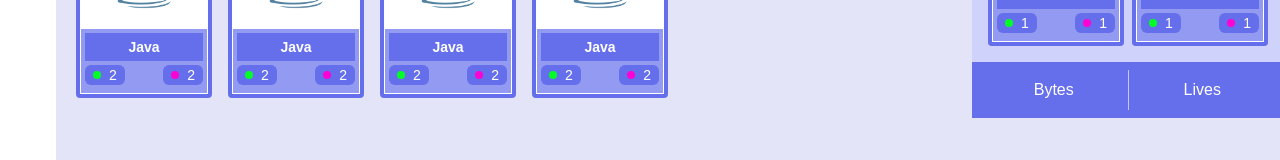
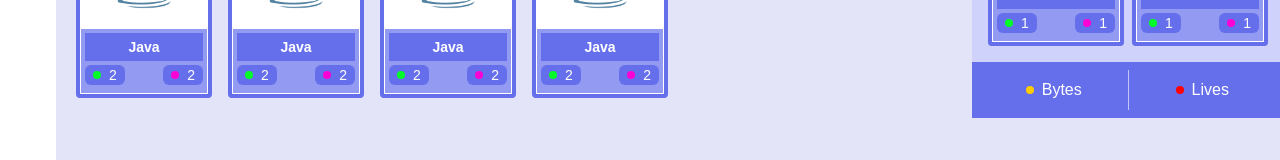
Before and after one commit to Prof-Rosario-UCLA/wizard-0x65, a Next.js app: page /shop in a window 1280 px wide. Shown: the part 546-706 px from the top of the page. Built offline with nearby package versions, Linux system fonts and the light colour scheme.

Commit message:
buying card with currency added

```diff
--- a/src/actions.ts
+++ b/src/actions.ts
@@ -171,6 +171,41 @@ export async function getGameState(gameId: number) {
     };
 }
 
+export async function buyCard(gameId: number, cardCost: number) {
+    const player = await getPlayer({ shouldRedirect: false });
+    if (!player) return { success: false, error: "Player not found" };
+
+    const game = await prisma.game.findUnique({
+        where: {
+            playerId: player.id,
+            id: gameId,
+        },
+        include: {
+            rounds: {
+                orderBy: { number: "asc" },
+            },
+        },
+    });
+
+    if (!game || game.rounds.length === 0) {
+        return { success: false, error: "Game or round not found" };
+    }
+
+    const latestRound = game.rounds[game.rounds.length - 1];
+    const newBytes = latestRound.bytes - cardCost;
+
+    if (newBytes < 0) {
+        return { success: false, error: "Not enough bytes" };
+    }
+
+    await prisma.round.update({
+        where: { id: latestRound.id },
+        data: { bytes: newBytes },
+    });
+
+    return { success: true, bytes: newBytes };
+}
+
 export type ClientGameState = NonNullable<
     Awaited<ReturnType<typeof getGameState>>
 >;
--- a/src/app/components/game-controller.tsx
+++ b/src/app/components/game-controller.tsx
@@ -3,7 +3,7 @@
 import { Shop } from "./shop";
 import { cards } from "~/simulation/cards";
 import { Simulation } from "./simulation";
-import { addCardToDeck, beginRound, ClientGameState } from "~/actions";
+import { addCardToDeck, beginRound, buyCard, ClientGameState } from "~/actions";
 import { useEffect, useState } from "react";
 import { GameSummary } from "./game-summary";
 import { GameStatus } from "../generated/prisma";
@@ -39,19 +39,27 @@ export function GameController({
                 bytes={gameState.bytes}
                 health={gameState.health}
                 takeCard={async (cardId, position) => {
+                    const res = await buyCard(
+                        gameState.id,
+                        cards[cardId].metadata.price,
+                    );
+                    if (res.success) {
                         await addCardToDeck({
                             gameId: gameState.id,
                             cardId,
                             position,
                         });
+
                         setGameState((gameState) => {
                             const newDeck = [...gameState.deck];
                             newDeck[position] = { id: cardId };
                             return {
                                 ...gameState,
                                 deck: newDeck,
+                                bytes: res.bytes ?? gameState.bytes,
                             };
                         });
+                    }
                 }}
                 beginRound={async () => {
                     await beginRound(gameState.id);
--- a/src/app/components/shop.tsx
+++ b/src/app/components/shop.tsx
@@ -9,6 +9,7 @@ import { Button } from "./button";
 import { LoadingButton } from "./loading-button";
 import { Tooltip } from "./tooltip";
 import { Heading, SecHeading } from "./heading";
+import { buyCard } from "~/actions";
 
 interface ShopProps {
     cards: CardMetadata[];
@@ -73,8 +74,18 @@ export function Shop({
                             </figure>
 
                             <section className="flex flex-row bg-primary text-white divide-x divide-white/60 p-2">
-                                <p className="flex-1 p-2">{bytes} Bytes</p>
-                                <p className="flex-1 p-2">{health} Lives</p>
+                                <div className="flex-1 p-2">
+                                    <div className="flex gap-2 items-center justify-center">
+                                        <div className="h-2 w-2 rounded-full bg-bytes"></div>
+                                        {bytes} Bytes
+                                    </div>
+                                </div>
+                                <div className="flex-1 p-2">
+                                    <div className="flex gap-2 items-center justify-center">
+                                        <div className="h-2 w-2 rounded-full bg-lives"></div>
+                                        {health} Lives
+                                    </div>
+                                </div>
                             </section>
                         </div>
                     </div>
```
Lines whose indentation alone changed are shown as unchanged.
